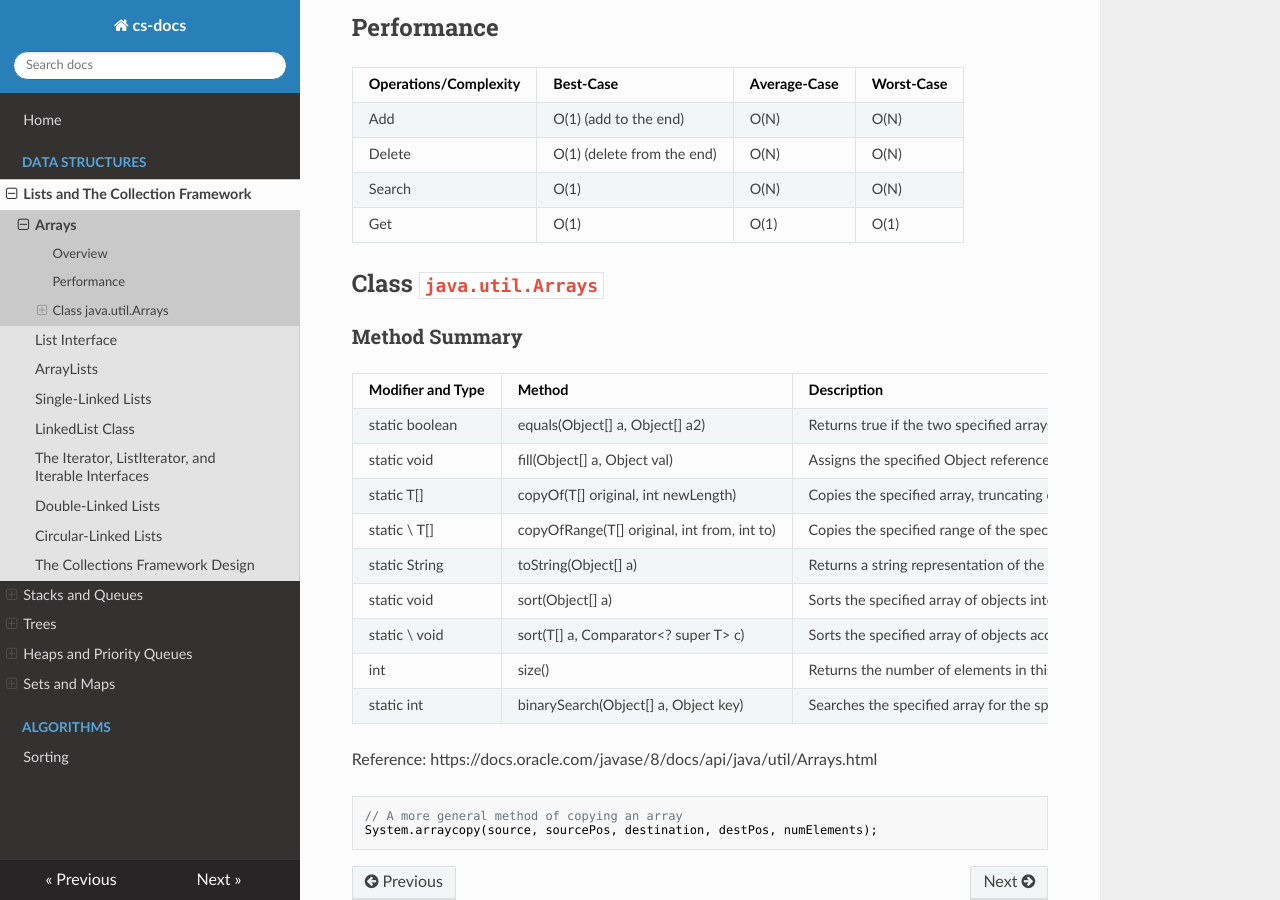
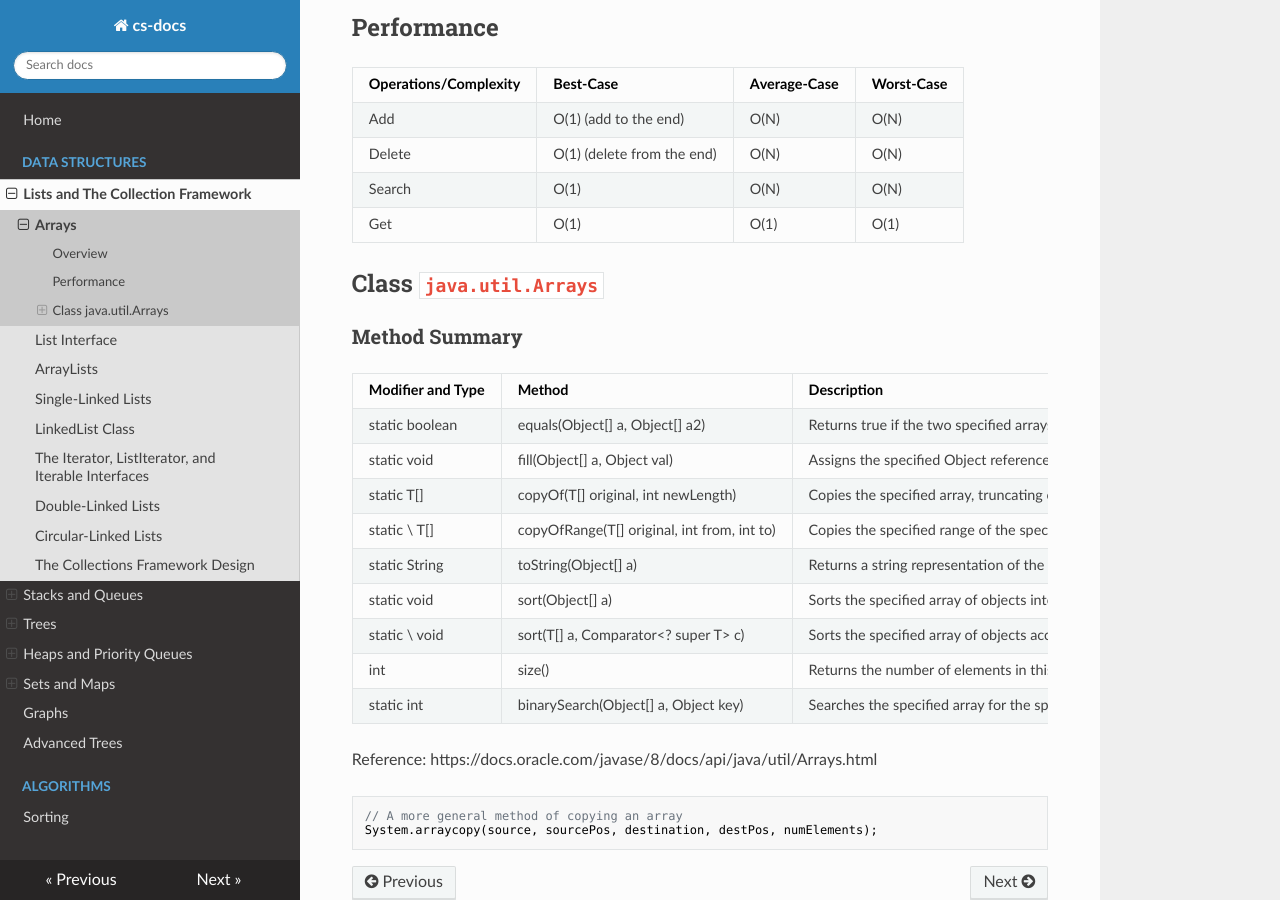
Before and after one commit to barandenizkorkmaz/cs-docs, an MkDocs documentation site: the page built from docs/data-structures/chp1-lists-and-the-collections-framework/1-1-arrays.md, in a window 1280 px wide and 900 px high, scrolled down 447 px. Built offline with MkDocs 1.6.1, drawn with Linux system fonts in a browser that asks for light colours; nearby versions of some CDN libraries; some of the changed lines change nothing that is shown.

Commit message:
update mkdocs.yml

```diff
--- a/mkdocs.yml
+++ b/mkdocs.yml
@@ -28,6 +28,8 @@ nav:
           - Maps: data-structures/chp5-sets-and-maps/5-2-maps.md
           - Hash Tables: data-structures/chp5-sets-and-maps/5-3-hash-tables.md
           - Implementation Considerations: data-structures/chp5-sets-and-maps/5-4-considerations.md
+      - Graphs: data-structures/chp6-graphs/6-1-graphs.md
+      - Advanced Trees: data-structures/chp7-advanced-trees/7-1-advanced-trees.md
   - Algorithms:
       - Sorting: algorithms/sorting/sorting.md
 theme:
```
